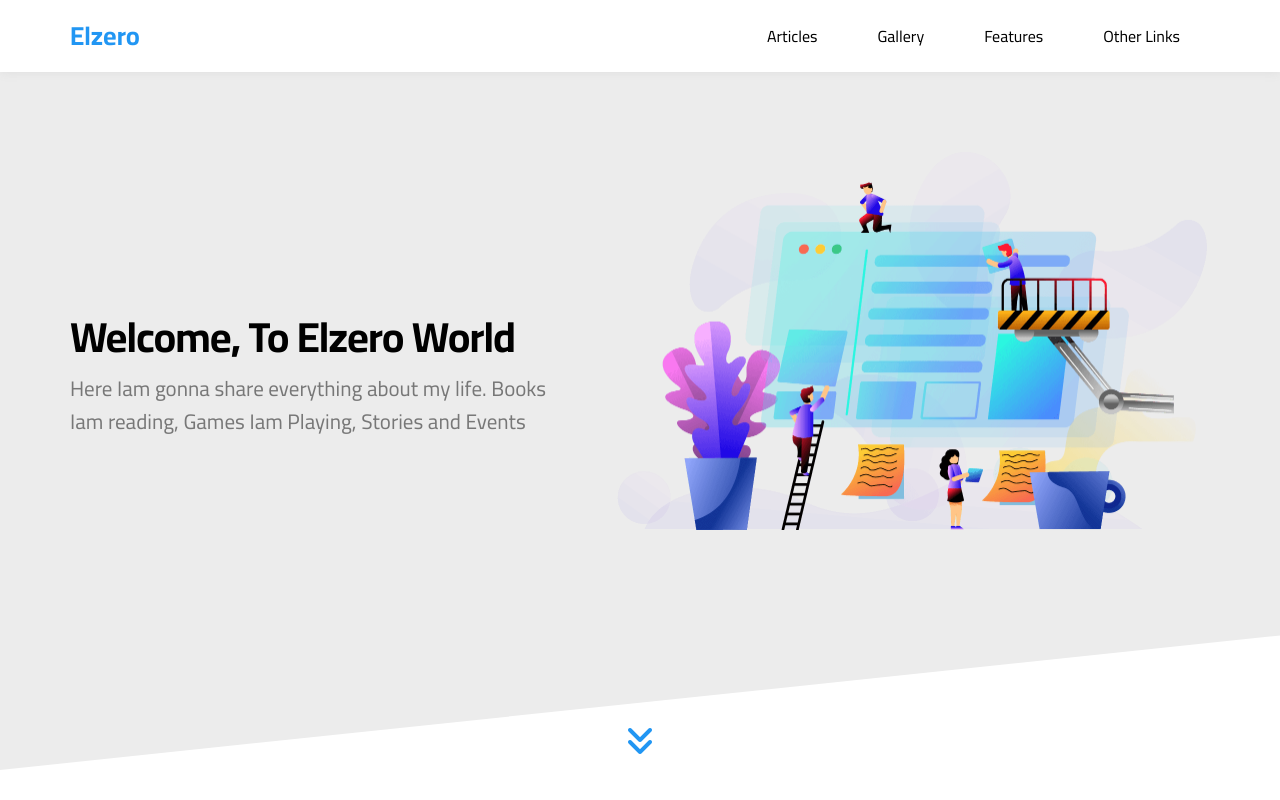
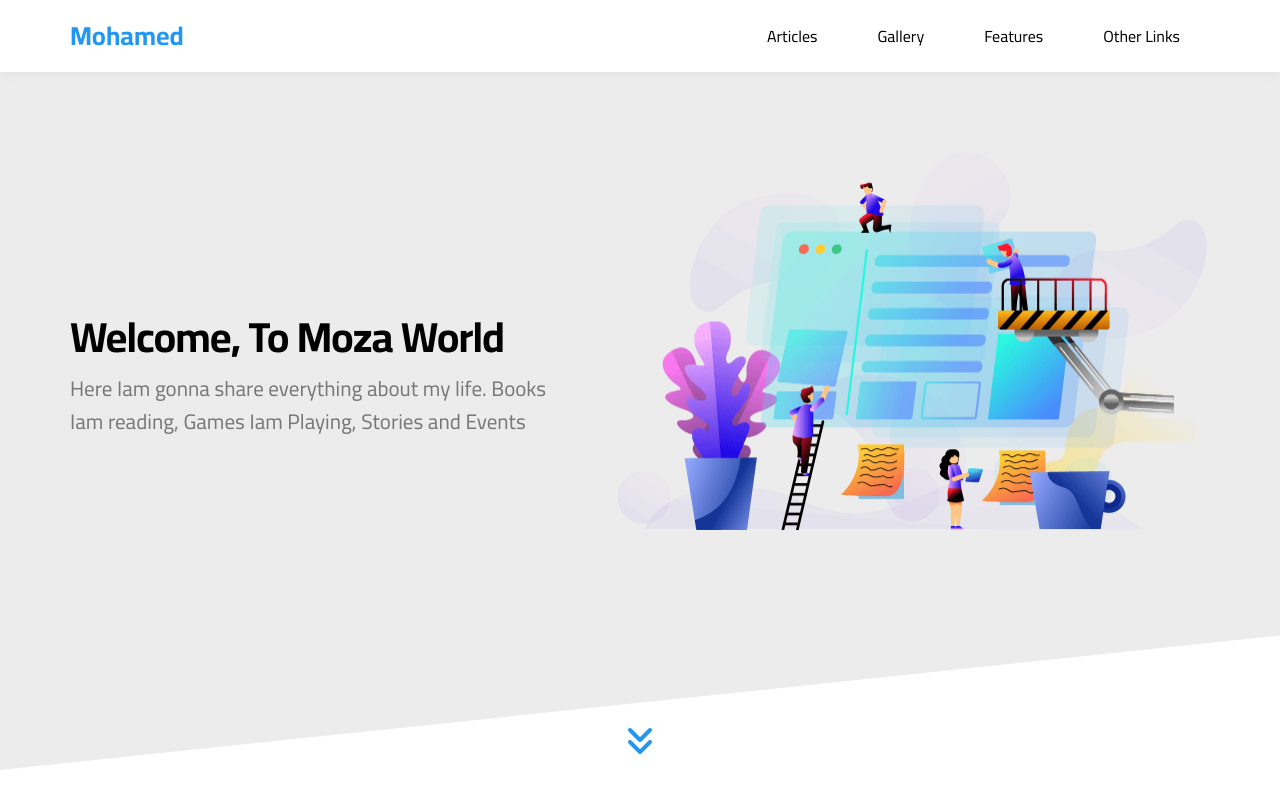
Before and after one commit to DrMohamedHani/Elzero_Template, a plain HTML site: page index.html in a window 1280 px wide. Shown: the top 800 px of the page. Drawn offline with Linux system fonts and the light colour scheme.

Commit message:
Update index.html

```diff
--- a/index.html
+++ b/index.html
@@ -4,7 +4,7 @@
     <meta charset="UTF-8" />
     <meta http-equiv="X-UA-Compatible" content="IE=edge" />
     <meta name="viewport" content="width=device-width, initial-scale=1.0" />
-    <title>Elzero</title>
+    <title>Mohamed</title>
     <!-- Google Font  -->
     <link rel="preconnect" href="https://fonts.googleapis.com" />
     <link rel="preconnect" href="https://fonts.gstatic.com" crossorigin />
@@ -23,7 +23,7 @@
     <!-- Start Header  -->
     <header>
       <div class="container">
-        <a href="#" class="logo">Elzero</a>
+        <a href="#" class="logo">Mohamed</a>
         <ul class="main-nav">
           <li><a href="#articles">Articles</a></li>
           <li><a href="#gallery">Gallery</a></li>
@@ -98,7 +98,7 @@
     <div class="landing">
       <div class="container">
         <div class="text">
-          <h1>Welcome, To Elzero World</h1>
+          <h1>Welcome, To Moza World</h1>
           <p>
             Here Iam gonna share everything about my life. Books Iam reading,
             Games Iam Playing, Stories and Events
@@ -846,7 +846,7 @@
     <footer>
       <div class="container">
         <div class="box">
-          <h3>Elzero</h3>
+          <h3>Mohamed</h3>
           <ul class="social">
             <li>
               <a href="#" class="facebook">
@@ -903,7 +903,7 @@
           <img decoding="async" src="./Image/gallery-06.png" alt="" />
         </div>
       </div>
-      <p class="copyright">Made With &lt;3 By Elzero</p>
+      <p class="copyright">Made With &lt;3 By Mohamed</p>
     </footer>
     <!-- End Footer  -->
   </body>
```
